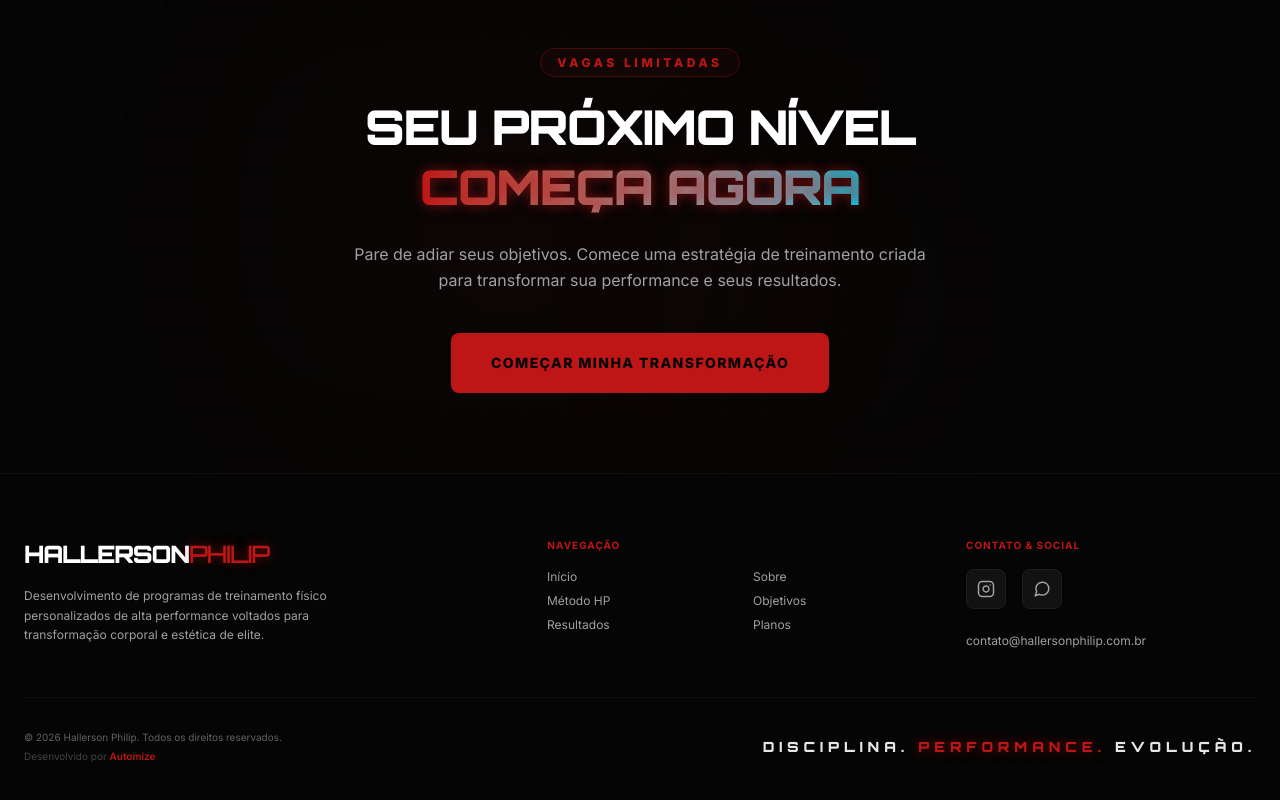
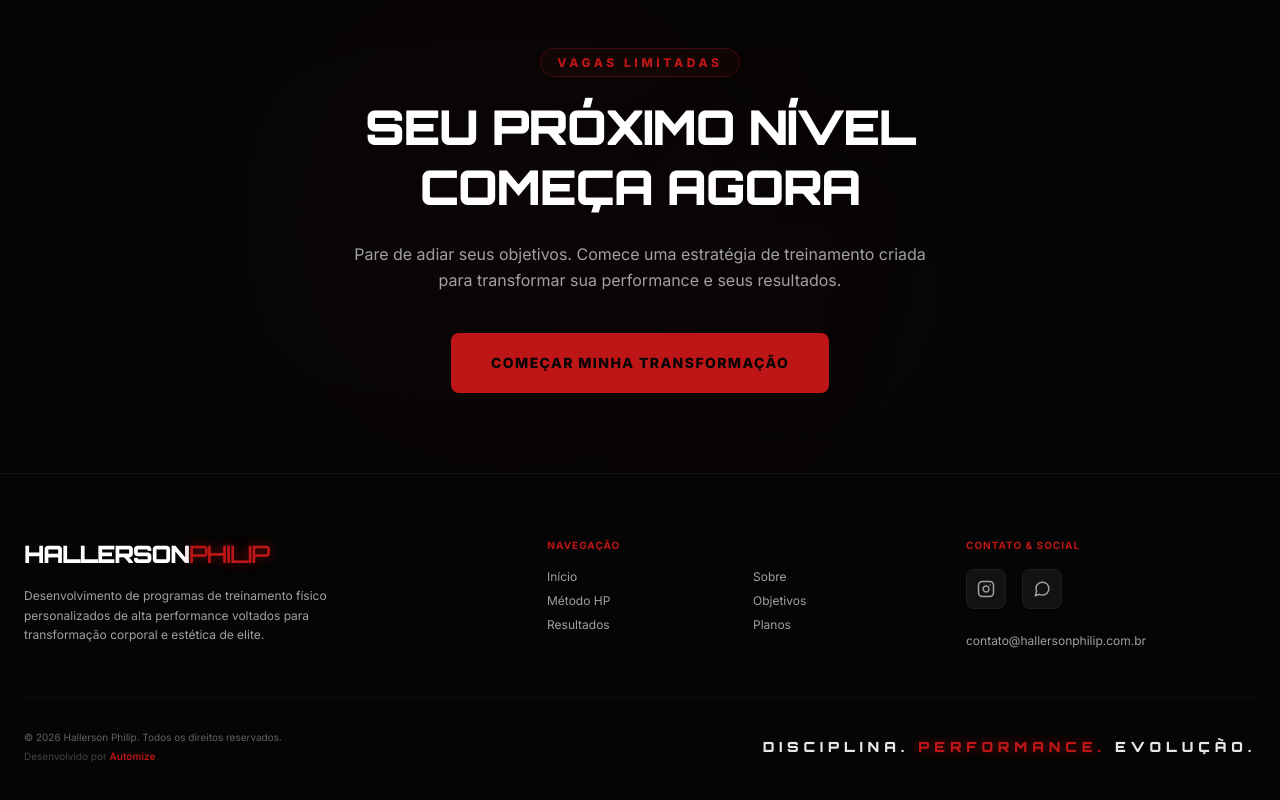
Before and after one commit to Automize-LTDA/hallerson-philip, a React (Vite) app: page / in a window 1280 px wide. Shown: the part 5614-6414 px from the top of the page. Built offline with nearby package versions, Linux system fonts and the light colour scheme.

Commit message:
Make CTA text solid white

```diff
--- a/src/components/CTA.tsx
+++ b/src/components/CTA.tsx
@@ -40,7 +40,7 @@ export default function CTA() {
           className="font-display font-black text-2xl md:text-4xl lg:text-5xl tracking-tight text-white uppercase mb-6 leading-tight"
         >
           Seu Próximo Nível <br />
-          <span className="text-transparent bg-clip-text bg-gradient-to-r from-brand-red to-cyan-400 text-glow-red">
+          <span className="text-white">
             Começa Agora
           </span>
         </motion.h2>
```
